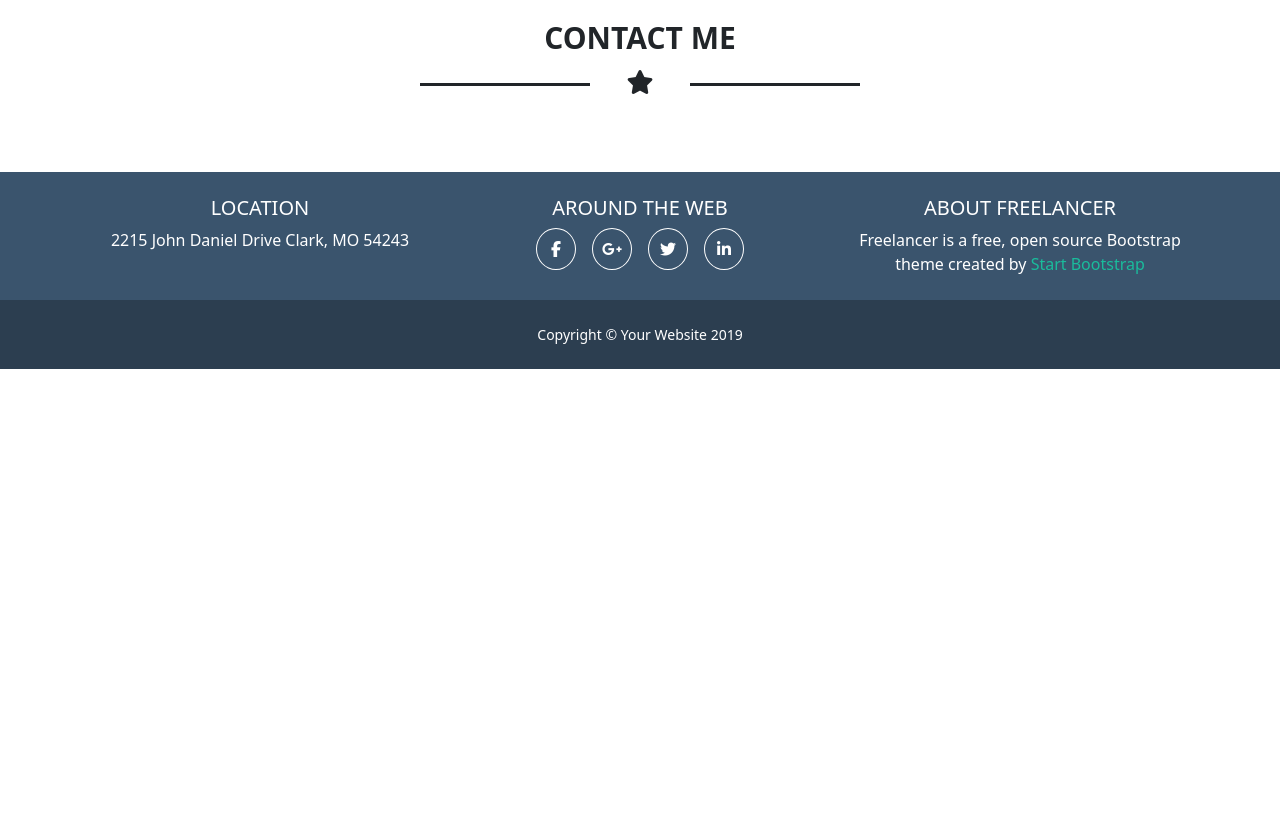
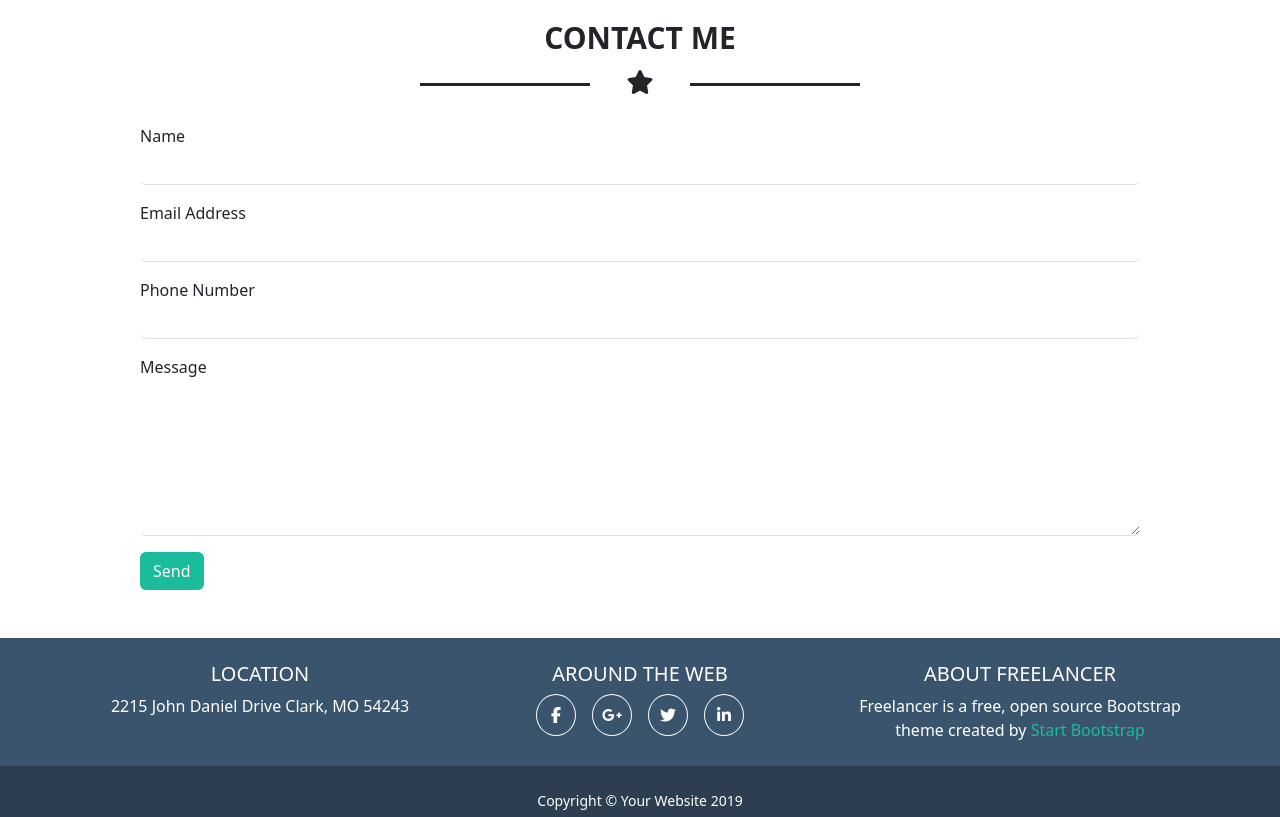
Before and after one commit to DomenicoDeSalvo/html-css-bootstrap-freelancer, a plain HTML site: page index.html in a window 1280 px wide. Shown: the part 1660-2477 px from the top of the page. Before the commit the page ends 2029 px from the top, so only its background shows below. Drawn offline with nearby package versions, Linux system fonts and the light colour scheme.

Commit message:
Added form to cta section

```diff
--- a/css/style.css
+++ b/css/style.css
@@ -21,6 +21,13 @@ section h2{
     section h2{
         font-size: 30px;
     }
+}
+
+/* BUTTONS */
+
+.teal-button{
+    background-color: var(--teal);
+    color: white;
 }
 
 /* DIVIDER WITH STAR */
@@ -120,6 +127,14 @@ h1{
     }
 }
 
+/* CALL TO ACTION */
+
+.cta .container{
+    padding: 0 70px;
+}
+
+
+
 /* FOOTER */
 
 /* FOOTER MAIN */
--- a/index.html
+++ b/index.html
@@ -114,6 +114,28 @@
                         <i class="fa-solid fa-star"></i>
                     </span>
                 </div>
+                <!-- FORM -->
+                <div class="container">
+                    <form action="URL">
+                        <div class="mb-3">
+                            <label for="name">Name</label>
+                            <input type="text" class="form-control border-0 border-bottom" id="name" required>
+                        </div>
+                        <div class="mb-3">
+                            <label for="email">Email Address</label>
+                            <input type="email" class="form-control border-0 border-bottom" id="email" required>
+                        </div>
+                        <div class="mb-3">
+                            <label for="tel">Phone Number</label>
+                            <input type="tel" class="form-control border-0 border-bottom" id="tel" required>
+                        </div>
+                        <div class="mb-3">
+                            <label for="message">Message</label>
+                            <textarea class="form-control border-0 border-bottom" id="message" rows="6" required></textarea>
+                        </div>
+                        <button type="submit" class="btn teal-button">Send</button>
+                    </form>
+                </div>
             </section>
         </main>
 
```
